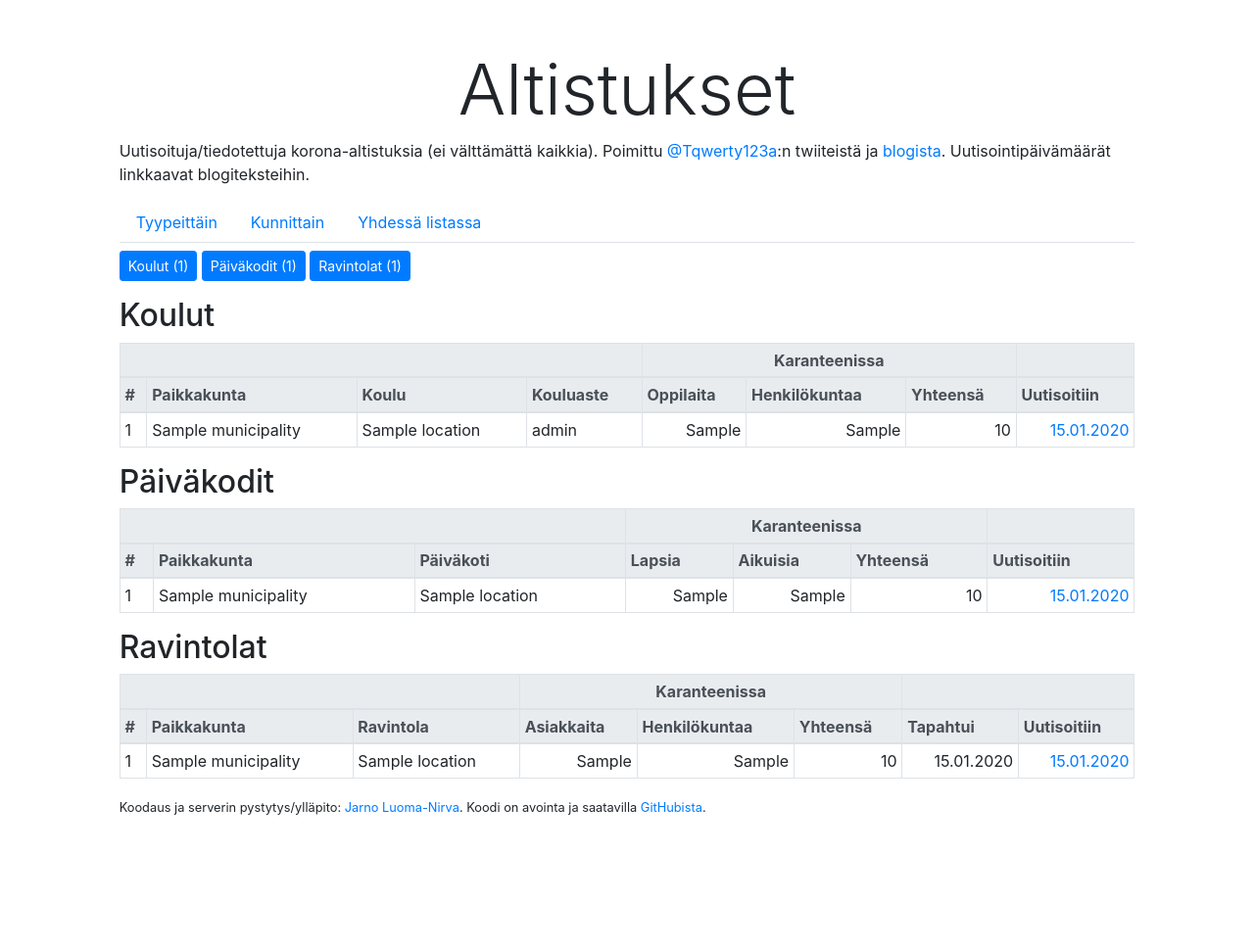
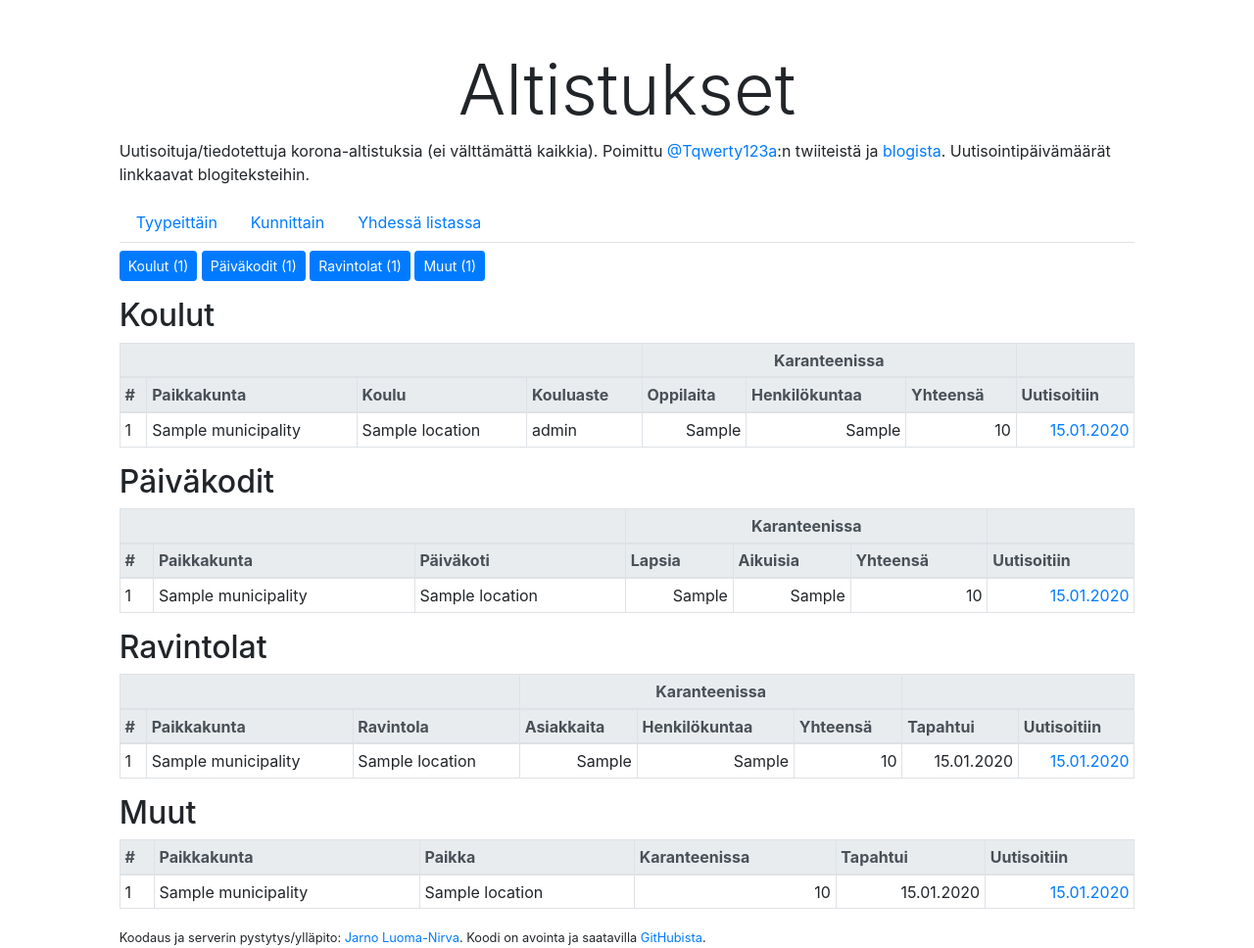
Before and after one commit to jarnoln/exposures, a Django app: template tables/templates/tables/exposures_by_category.html in a window 1280 px wide. Shown: the whole page at 98% size. Before the commit the page ends 832 px from the top, so only its background shows below. Run offline with Django 3.2, Linux system fonts and the light colour scheme; the template is opened without the code that fills it: most values are stand-ins (such as "Sample title", 1, 10 or a date in 2020); some libraries are stand-ins or nearby versions.

Commit message:
Show exposures also in category 'Other'

```diff
--- a/tables/templates/tables/exposures_by_category.html
+++ b/tables/templates/tables/exposures_by_category.html
@@ -5,6 +5,7 @@
   <a class="btn btn-primary btn-sm" href="#schools">Koulut ({{ schools.count }})</a>
   <a class="btn btn-primary btn-sm" href="#daycares">Päiväkodit ({{ daycares.count }})</a>
   <a class="btn btn-primary btn-sm" href="#restaurants">Ravintolat ({{ restaurants.count }})</a>
+  <a class="btn btn-primary btn-sm" href="#others">Muut ({{ others.count }})</a>
 </div>
 <h2 id="schools" class="mt-3">Koulut</h2>
 <table class="table table-bordered table-hover table-sm">
@@ -130,4 +131,38 @@
   {% endfor %}
   </tbody>
 </table>
+
+<h2 id="restaurants">Muut</h2>
+<table class="table table-bordered table-hover table-sm">
+  <thead class="thead-light">
+    <tr>
+      <th>#</th>
+      <th>Paikkakunta</th>
+      <th>Paikka</th>
+      <th>Karanteenissa</th>
+      <th>Tapahtui</th>
+      <th>Uutisoitiin</th>
+    </tr>
+  </thead>
+  <tbody>
+  {% for exposure in others %}
+    <tr>
+      <td>{{ forloop.counter }}</td>
+      <td>{{ exposure.municipality }}</td>
+      <td>{{ exposure.location }}</td>
+      <td class="text-right">{{ exposure.display_total }}</td>
+      <td class="text-right">{{ exposure.exposure_date|date:"d.m.Y" }}</td>
+      <td class="text-right">
+          {% if exposure.news_link %}
+          <a href="{{ exposure.news_link }}">
+            {{ exposure.publish_date|date:"d.m.Y" }}
+          </a>
+          {% else %}
+            {{ exposure.publish_date|date:"d.m.Y" }}
+          {% endif %}
+      </td>
+    </tr>
+  {% endfor %}
+  </tbody>
+</table>
 {% endblock %}
--- a/tables/templates/tables/exposures_by_municipality.html
+++ b/tables/templates/tables/exposures_by_municipality.html
@@ -3,7 +3,7 @@
 {% block content %}
   <div class="my-2">
     {% for municipality, exposures in exposures_by_municipality.items %}
-      <a class="btn btn-sm my-1 {% if exposures.count < 3 %}btn-primary{% elif exposures.count < 10 %}btn-warning{% else %}btn-danger{% endif %}" href="#{{ municipality }}">{{ municipality }} ({{ exposures.count }})</a>
+      <a class="btn btn-sm my-1 {% if exposures.count < 5 %}btn-primary{% elif exposures.count < 10 %}btn-warning{% else %}btn-danger{% endif %}" href="#{{ municipality }}">{{ municipality }} ({{ exposures.count }})</a>
     {% endfor %}
   </div>
   <table class="table table-bordered table-hover table-sm">
--- a/tables/views.py
+++ b/tables/views.py
@@ -20,7 +20,8 @@ def exposures_by_category(request):
         'tab': 'by_category',
         'schools': exposures.filter(category='school'),
         'daycares': exposures.filter(category='daycare'),
-        'restaurants': exposures.filter(category='restaurant')
+        'restaurants': exposures.filter(category='restaurant'),
+        'other': exposures.filter(category='other')
     }
     return HttpResponse(template.render(context, request))
 
```
